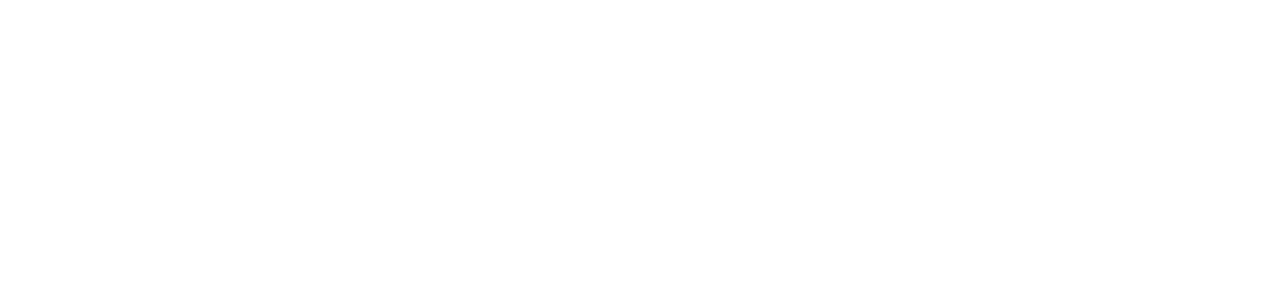
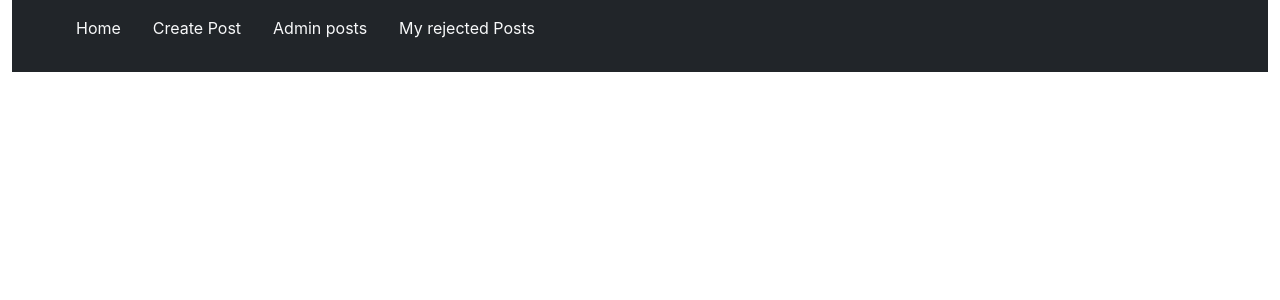
Before and after one commit to arikarim/Cancan-react, a React (Create React App) app: page /rejected/1 in a window 1280 px wide. Shown: the top 300 px of the page. Built offline with nearby package versions, Linux system fonts and the light colour scheme.

Commit message:
Basic styling with Bootstrap

```diff
--- a/src/App.js
+++ b/src/App.js
@@ -4,12 +4,14 @@
 import Login from "./Componenets/Login";
 import CreatPost from "./Componenets/CreatPost";
 import AdminPosts from "./Componenets/AdminPosts";
-import Rejected from "./Componenets/Rejected"
+import Rejected from "./Componenets/Rejected";
+import Nav from "./Componenets/Nav";
 function App() {
   return (
-    <div className="container">
+    <div className="container-fluid">
       <Router>
-        <Route>
+        <Nav />
+        {/* <Route> */}
         <Switch>
           <Route exact path="/" component={Home} />
           <Route exact path="/login" component={Login} />
@@ -17,7 +19,7 @@
           <Route exact path="/adminposts" component={AdminPosts} />
           <Route exact path="/rejected" component={Rejected} />
         </Switch>
-        </Route>
+        {/* </Route> */}
       </Router>
     </div>
   );
--- a/src/Componenets/AdminPosts.js
+++ b/src/Componenets/AdminPosts.js
@@ -38,27 +38,29 @@
         },
       }
       );
-      console.log(data);
+      console.log(data.data);
     } catch (error) {
       console.log(error);
     }
   };
   return (
-    <div>
+    <div className="d-flex gap-2">
       {posts &&
         posts.map((post) => (
-          <div className="box" id={post.id} key={post.id}>
+          <div className="col-12 col-md-4" id={post.id} key={post.id}>
             <h1>{post.title}</h1>
             <p>{post.body}</p>
-            <div>
+            <div className="d-flex flex-column">
               <button
+                className="btn btn-warning my-2"
                 value="sfq"
                 id={post.id}
                 onClick={(e) => handlePublish(e)}
               >
-                Cancel
+                Send for change
               </button>
               <button
+              className="btn btn-success my-2"
                 value="publish"
                 id={post.id}
                 onClick={(e) => handlePublish(e)}
--- a/src/Componenets/Home.js
+++ b/src/Componenets/Home.js
@@ -21,10 +21,10 @@
     fetchPosts();
   }, []);
   return (
-    <div className="d-flex">
+    <div className="d-flex flex-wrap">
       {posts &&
         posts.map((post) => (
-          <div className="box col-12 col-md-4" key={post.id}>
+          <div className="bg-light m-2 col-12 col-md-4" key={post.id}>
             <h1>{post.title}</h1>
             <p>{post.body}</p>
           </div>
--- /dev/null
+++ b/src/Componenets/Nav.js
@@ -0,0 +1,31 @@
+import React from "react";
+import { Link } from "react-router-dom";
+
+const Nav = () => {
+  const user = JSON.parse(localStorage.getItem("user"))
+  return (
+    <div className="bg-dark p-3 w-100">
+      <ul>
+      <Link className="mx-3 text-decoration-none link-light" to={"/"}>
+          Home
+        </Link>
+        <Link className="mx-3 text-decoration-none link-light" to={"./createpost"}>
+          Create Post
+        </Link>
+        <Link className="mx-3 text-decoration-none link-light" to={"./adminposts"}>
+          Admin posts
+        </Link>
+        <Link className="mx-3 text-decoration-none link-light" to={"./rejected"}>
+        My rejected Posts
+        </Link>
+        {user && (
+          <Link className="mx-3 text-decoration-none link-light" to={"./login"}>
+            Login
+          </Link>
+        )}
+      </ul>
+    </div>
+  );
+};
+
+export default Nav;
--- a/src/Componenets/Rejected.js
+++ b/src/Componenets/Rejected.js
@@ -46,44 +46,39 @@
           },
         }
       );
-      console.log(data);
+      console.log(data.data);
     } catch (error) {
       console.log(error);
     }
   };
   return (
-    <div>
+    <div className="d-flex flex-wrap">
       {posts &&
         posts.map((post) => (
-          <div className="box" id={post.id} key={post.id}>
+          <div className="my-3 mx-2 d-flex flex-column" id={post.id} key={post.id}>
             <input
+            className="form-control my-3"
               type="text"
               defaultValue={post.title}
               onChange={(e) => setTitle(e.target.value)}
             />
-            <br />
-            <br />
-
             <textarea
+            className="form-control my-3"
               type="text"
               defaultValue={post.body}
               onChange={(e) => setBody(e.target.value)}
             ></textarea>
-            <br />
-            <br />
-
-            <div>
+            <div className="d-flex flex-column">
               <button
+              className="btn btn-dark my2"
                 value="sfr"
                 id={post.id}
                 onClick={(e) => handlePublish(e, post.title, post.body)}
               >
                 Submit Again
               </button>
-              <br />
-              <br />
-
               <button
+              className="btn btn-danger my-2"
                 value="discard"
                 id={post.id}
                 onClick={(e) => handlePublish(e, post.title, post.body)}
```
Lines whose indentation alone changed are shown as unchanged.
